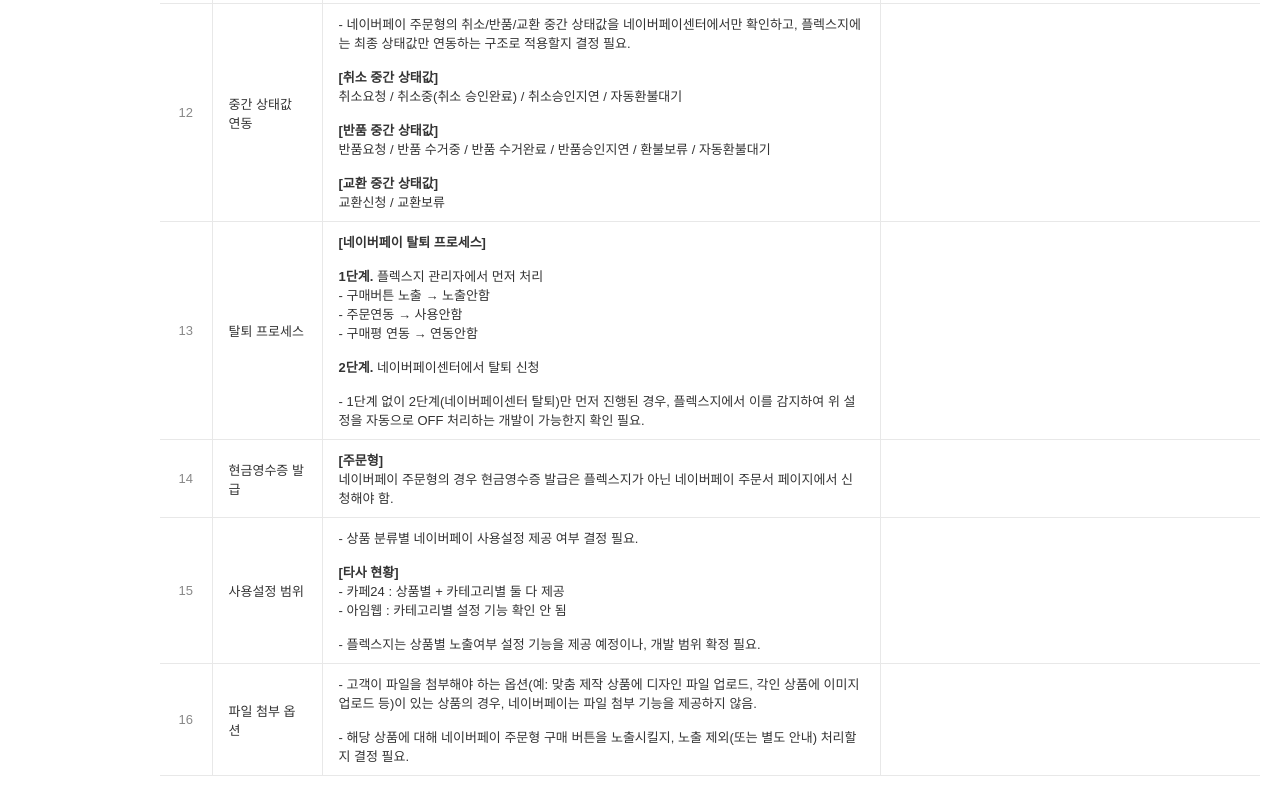
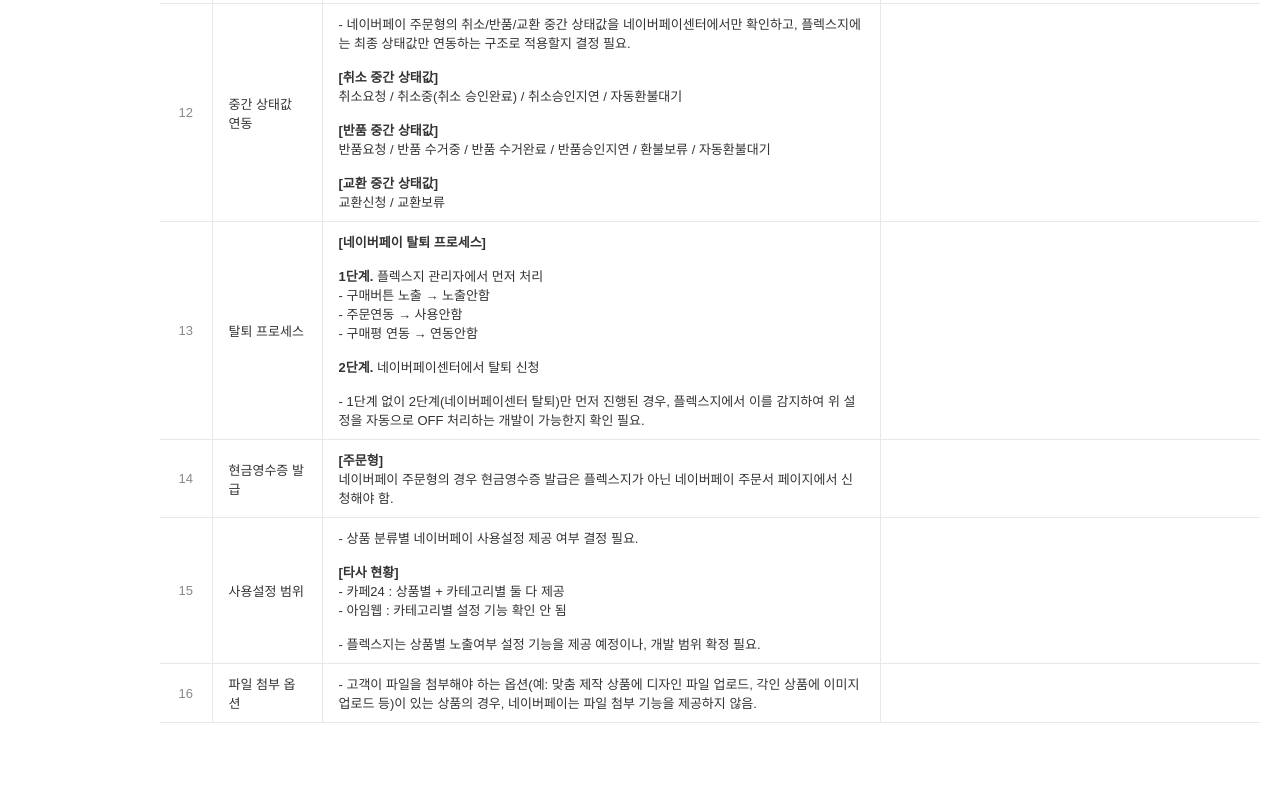
Before and after one commit to vldlzm/flexg_naverpay, a plain HTML site: page confirm.html in a window 1280 px wide. Shown: the part 1670-2470 px from the top of the page. Drawn offline with Linux system fonts and the light colour scheme.

Commit message:
협의사항 16번: 결정 필요 문구 삭제

```diff
--- a/confirm.html
+++ b/confirm.html
@@ -261,8 +261,7 @@
         <td class="num">16</td>
         <td class="screen-name">파일 첨부 옵션</td>
         <td>
-          - 고객이 파일을 첨부해야 하는 옵션(예: 맞춤 제작 상품에 디자인 파일 업로드, 각인 상품에 이미지 업로드 등)이 있는 상품의 경우, 네이버페이는 파일 첨부 기능을 제공하지 않음.<br><br>
-          - 해당 상품에 대해 네이버페이 주문형 구매 버튼을 노출시킬지, 노출 제외(또는 별도 안내) 처리할지 결정 필요.
+          - 고객이 파일을 첨부해야 하는 옵션(예: 맞춤 제작 상품에 디자인 파일 업로드, 각인 상품에 이미지 업로드 등)이 있는 상품의 경우, 네이버페이는 파일 첨부 기능을 제공하지 않음.
         </td>
         <td class="ref-img"></td>      </tr>
     </table>
```
